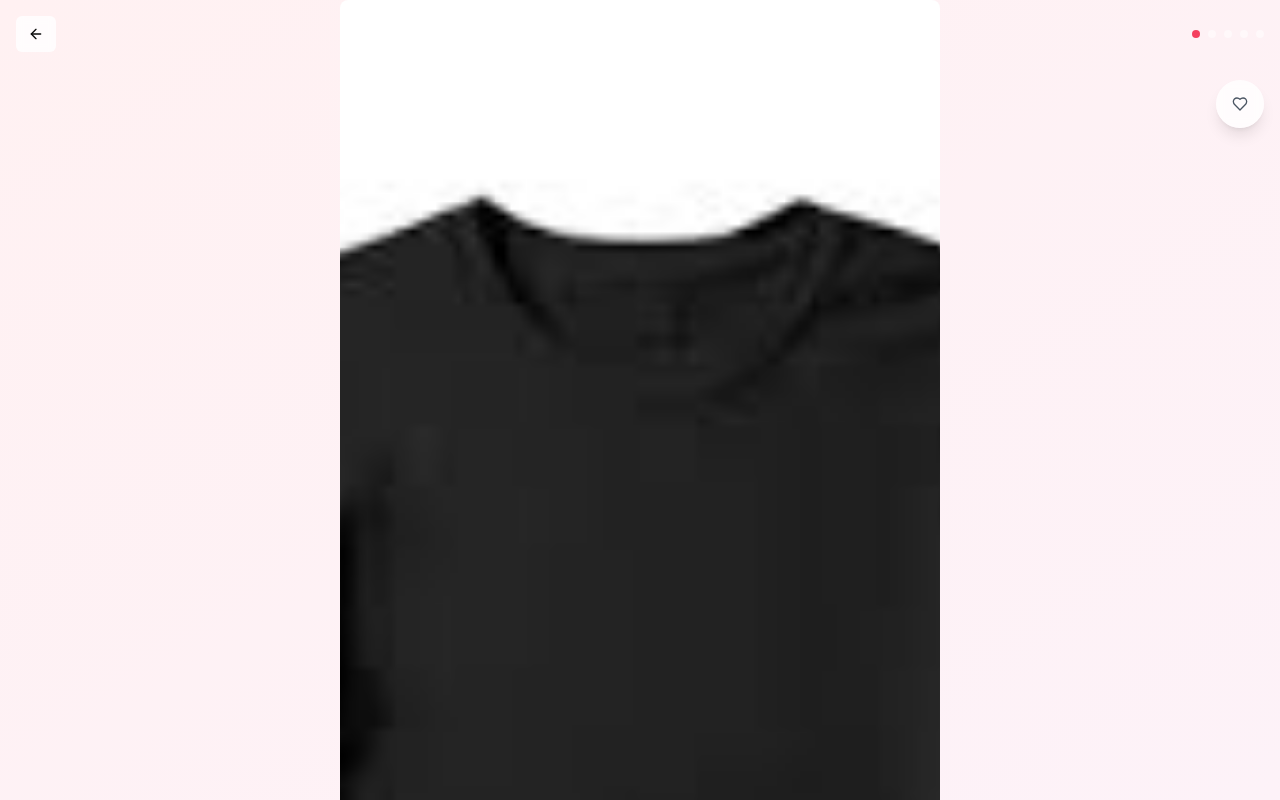
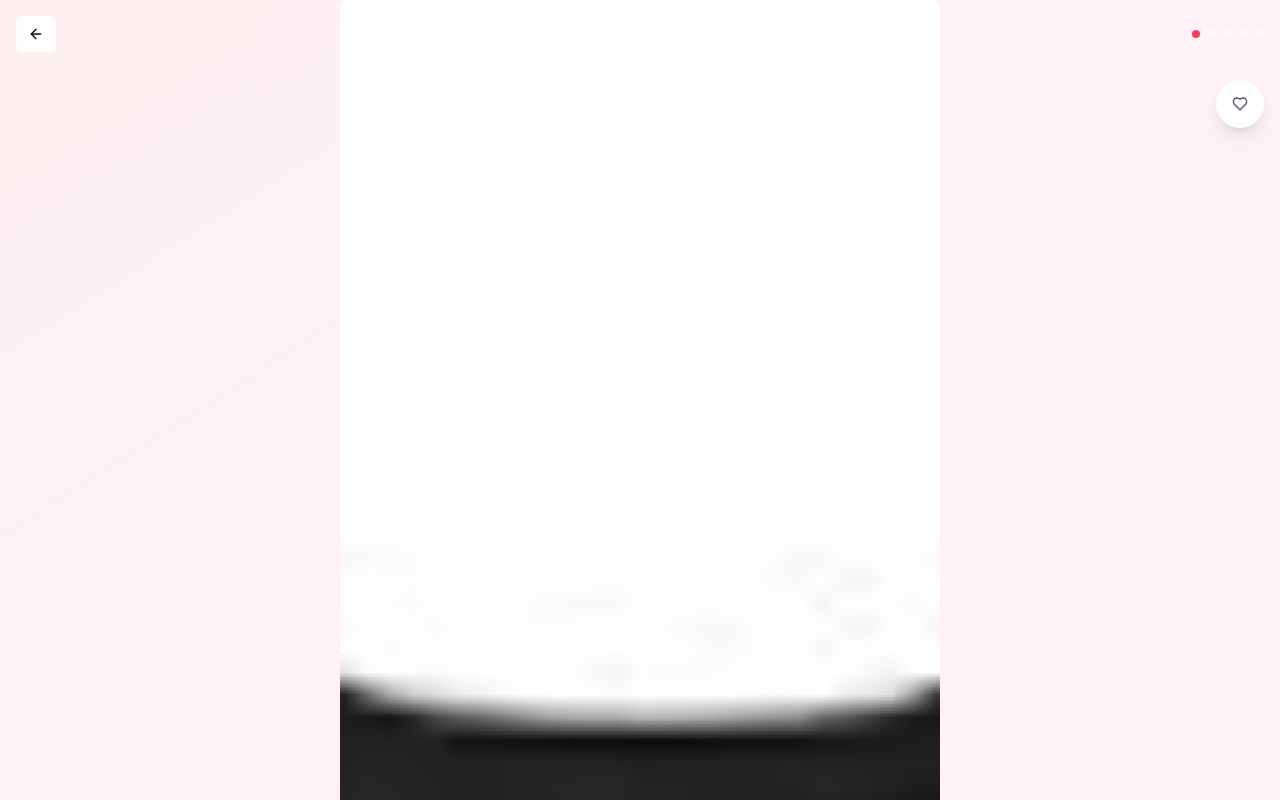
Before and after one commit to DUGLAS22/minimalista_premium, a Next.js app: page /minimalist-premium in a window 1280 px wide. Shown: the top 800 px of the page. Built offline with nearby package versions, Linux system fonts and the light colour scheme.

Commit message:
save imagen

```diff
--- a/app/minimalist-premium/page.tsx
+++ b/app/minimalist-premium/page.tsx
@@ -182,7 +182,7 @@ export default function MinimalistPremiumPage() {
       <div className="relative h-screen">
         {/* Product Image */}
         <div
-          className=" relative w-full aspect-[3/4] overflow-hidden flex justify-center "
+          className=" relative w-full aspect-[1/4] overflow-hidden flex justify-center "
           onTouchStart={handleTouchStart}
           onTouchMove={handleTouchMove}
           onTouchEnd={handleTouchEnd}
@@ -191,7 +191,7 @@ export default function MinimalistPremiumPage() {
             src={currentProduct.image}
             alt={currentProduct.name}
             width={600}
-            height={800}
+            height={400}
             className="object-cover rounded-lg"
           />
 
```
